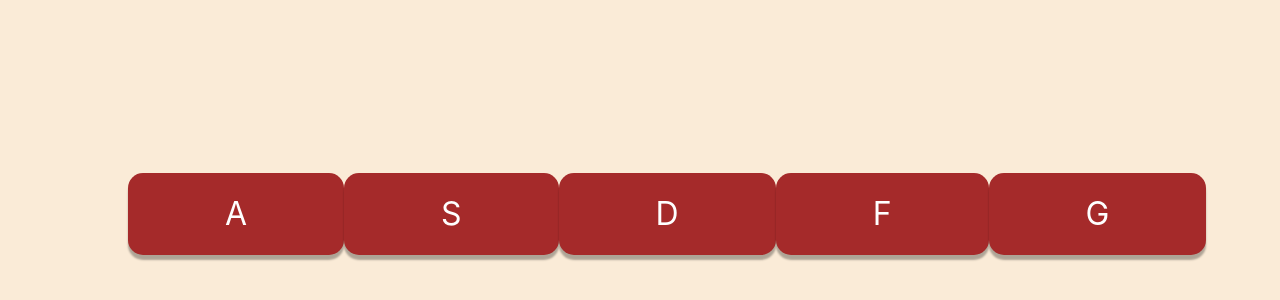
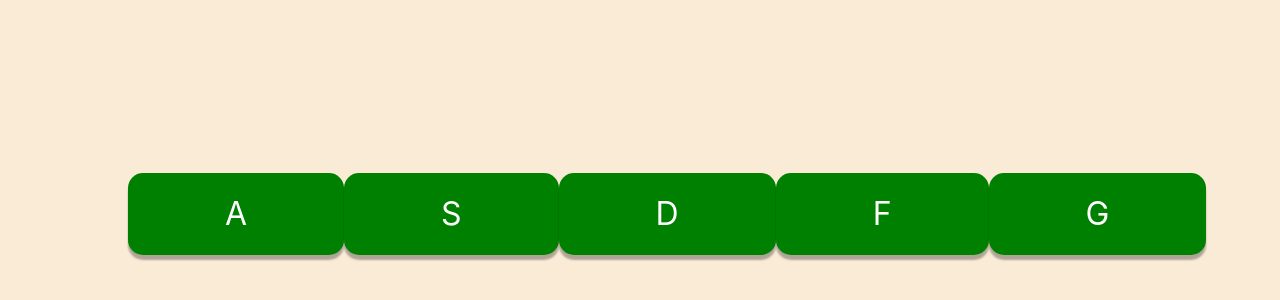
Before and after one commit to mhmdwSamir/drumz, a website: page index.html in a window 1280 px wide. Shown: the part 186-486 px from the top of the page. Drawn offline with nearby package versions, Linux system fonts and the light colour scheme.

Commit message:
change button color to green

```diff
--- a/style.css
+++ b/style.css
@@ -15,7 +15,7 @@ body {
     border-radius: 15px;
     padding: 1rem 6rem;
     font-size: 2rem;
-    background-color: brown;
+    background-color: green;
     box-shadow: 0px 5px 2px 0px rgba(0,0,0,.3);
     color: white;
     text-transform: uppercase;
```
